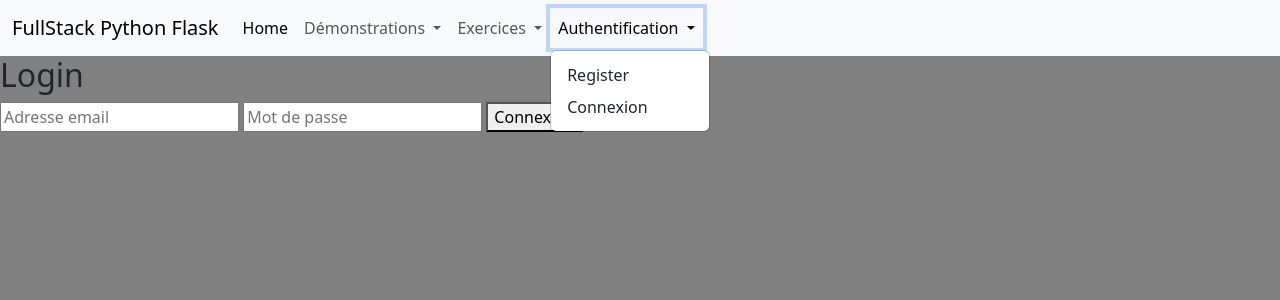
After one commit to Caven15/demo_flask_mvt, a Flask app: page /auth/login in a window 1280 px wide, after a click on "Authentification". The commit adds this page. Shown: the top 300 px of the page. Run offline with Flask 3, Linux system fonts and the light colour scheme.

Commit message:
ajout sécurité

```diff
--- /dev/null
+++ b/app/models/forms/login_form.py
@@ -0,0 +1,7 @@
+from flask_wtf import FlaskForm
+from wtforms import StringField
+from wtforms.validators import DataRequired, Email, Length
+
+class LoginForm(FlaskForm):
+    email = StringField('Email', validators=[DataRequired(), Email()])
+    password = StringField('PAssword', validators=[DataRequired(), Length(min=8)])
--- a/app/routes/auth.py
+++ b/app/routes/auth.py
@@ -1,5 +1,62 @@
-from flask import app, render_template
+from flask import app, redirect, render_template, url_for
+
+from app.models.db.db_model import User
+from app.models.forms.login_form import LoginForm
+from app.models.forms.register_form import RegisterForm
+from app.tools.session_scope import session_scope
+from werkzeug.security import generate_password_hash, check_password_hash
+
+from flask_login import login_user, logout_user, login_required
+
+from app import app
+
+
+@app.route('/auth/login', methods=['GET', 'POST'])
+def login():
+    new_login_form = LoginForm()
+
+    if new_login_form.validate_on_submit():
+        try:
+            with session_scope() as session:
+                print(new_login_form.email.data)
+                user = session.query(User).filter_by(email=new_login_form.email.data).first()
+                print(user)
+
+                if user and check_password_hash(user.password, new_login_form.password.data):
+                    print("user et mdp ok !!!")
+                    login_user(user)
+                    return redirect(url_for('index'))
+                else:
+                    return  render_template('auth/login.html', new_login_form = new_login_form)
+        except:
+            return redirect(url_for('login'))
+
+    return  render_template('auth/login.html', new_login_form = new_login_form)
 
 @app.route('/auth/register', methods=['GET', 'POST'])
 def register():
-    pass
+    new_register_form = RegisterForm()
+
+    if new_register_form.validate_on_submit():
+        new_user = User(
+            username = new_register_form.username.data,
+            email = new_register_form.email.data,
+            password = generate_password_hash(new_register_form.password.data)
+        )
+        print('test')
+        try :
+            with session_scope() as session:
+                session.add(new_user)
+        except Exception as e :
+            print(f"Une erreur s'ect produite lors de l'enregistrement de l'utilisateur : \n {e}")
+            return redirect(url_for('index'))
+
+        return redirect(url_for('login'))
+
+    return render_template('auth/register.html', new_register_form=new_register_form)
+
+@app.route('/auth/logout')
+@login_required
+def logout():
+    logout_user()
+    return redirect(url_for('index'))
--- /dev/null
+++ b/app/templates/auth/login.html
@@ -0,0 +1,34 @@
+{% extends 'index.html' %}
+
+{% block title %} Login {% endblock %}
+
+
+{% block content %}
+
+<div class="content">
+	<h2>Login</h2>
+	<form method="post">
+		{{new_login_form.csrf_token()}}
+		<input type="email" name="email" placeholder="Adresse email" required>
+		{% if new_login_form.email.errors%}
+			<ul>
+				{% for error in new_login_form.email.errors%}
+					<li>{{error}}</li>
+				{% endfor %}
+			</ul>
+		{% endif %}
+
+		<input type="password" name="password" placeholder="Mot de passe" required>
+		{% if new_login_form.password.errors%}
+			<ul>
+				{% for error in new_login_form.password.errors%}
+					<li>{{error}}</li>
+				{% endfor %}
+			</ul>
+		{% endif %}
+
+		<button type="submit">Connexion</button>
+	</form>
+</div>
+
+{% endblock %}
--- a/app/templates/index.html
+++ b/app/templates/index.html
@@ -47,6 +47,23 @@
 							<li><a class="dropdown-item" href="/exo/jinja">Execice jinja</a></li>
 							<li><a class="dropdown-item" href="/exo/espace-cinephile">Execice espace-cinephile</a></li>
 						</ul>
+
+					<li class="nav-item dropdown">
+						<a class="nav-link dropdown-toggle" href="#" role="button" data-bs-toggle="dropdown"
+							aria-expanded="false">
+							Authentification
+						</a>
+						{% if not current_user.is_authenticated %}
+						<ul class="dropdown-menu">
+							<li><a class="dropdown-item" href="/auth/register">Register</a></li>
+							<li><a class="dropdown-item" href="/auth/login">Connexion</a></li>
+						</ul>
+						{% else %}
+						<ul class="dropdown-menu">
+							<li><a class="dropdown-item" href="/auth/logout">Logout</a></li>
+							<li><a class="dropdown-item" href="/user/profil">Mon profil</a></li>
+						</ul>
+						{% endif %}
 					</li>
 				</ul>
 			</div>
--- a/requirements.txt
+++ b/requirements.txt
@@ -4,8 +4,11 @@ Flask==3.1.1
 
 #formulaires
 Flask-WTF==1.2.2
+email_validator==2.2.0
 
 #ORM pour la db
 SQLAlchemy==2.0.41
 Flask-SQLAlchemy==3.1.1
 psycopg2==2.9.10
+
+Flask-Login==0.6.3
```
Also changed, not shown: app/__init__.py (+16 -3 lines), app/models/db/db_model.py (+20 -2 lines), app/models/forms/register_form.py (added, +8 -0 lines), app/routes/user.py (added, +9 -0 lines), app/templates/auth/register.html (added, +43 -0 lines), app/templates/user/profil.html (added, +10 -0 lines). Lines whose indentation alone changed are shown as unchanged.
